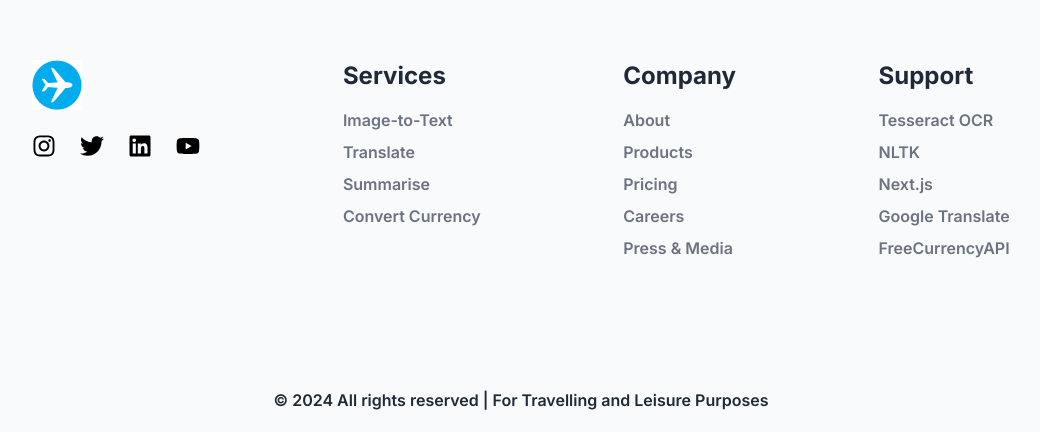
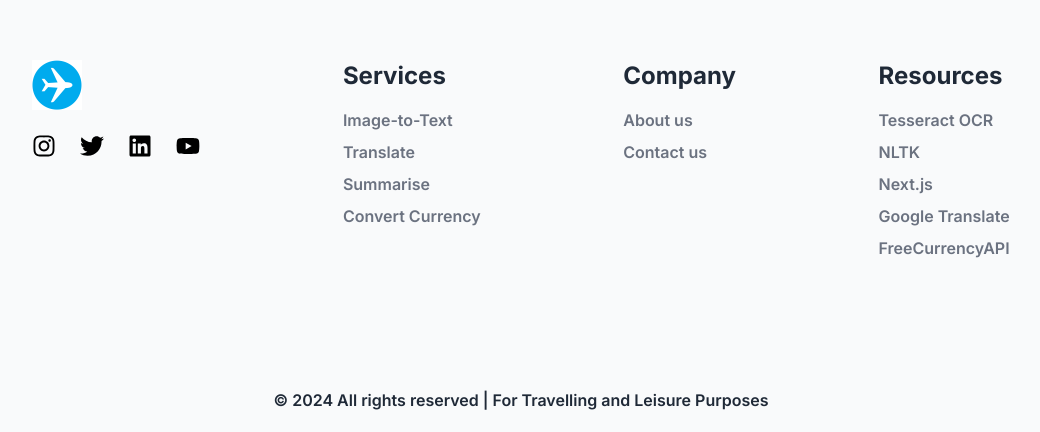
Before and after one commit to louisjoety/travel-toolkit, a Next.js app in the folder frontend/: page /summarize in a window 1280 px wide. Shown: the part 840-1272 px from the top of the page, without its empty margins (119-1159 px from the left). Built offline with nearby package versions, Linux system fonts and the light colour scheme.

Commit message:
add product tags

```diff
--- a/frontend/app/components/Footer.tsx
+++ b/frontend/app/components/Footer.tsx
@@ -72,40 +72,43 @@ function Footer() {
 					<ul>
 						<p className="text-gray-800 font-bold text-2xl pb-4">Company</p>
 						<li className="text-gray-500 text-md pb-2 font-semibold hover:text-blue-600 cursor-pointer">
-							About
+							About us
 						</li>
-						<li className="text-gray-500 text-md pb-2 font-semibold hover:text-blue-600 cursor-pointer">
-							Products
-						</li>
-						<li className="text-gray-500 text-md pb-2 font-semibold hover:text-blue-600 cursor-pointer">
-							Pricing
-						</li>
-						<li className="text-gray-500 text-md pb-2 font-semibold hover:text-blue-600 cursor-pointer">
-							Careers
-						</li>
-						<li className="text-gray-500 text-md pb-2 font-semibold hover:text-blue-600 cursor-pointer">
-							Press & Media
-						</li>
+						<a href="mailto:travelspace@gmail.com">
+                            <li className="text-gray-500 text-md pb-2 font-semibold hover:text-blue-600 cursor-pointer">
+                            Contact us
+                            </li>
+                        </a>
 					</ul>
 				</div>
 				<div className="p-5">
 					<ul>
-						<p className="text-gray-800 font-bold text-2xl pb-4">Support</p>
+						<p className="text-gray-800 font-bold text-2xl pb-4">Resources</p>
+                        <Link href="https://tesseract-ocr.github.io/">
 						<li className="text-gray-500 text-md pb-2 font-semibold hover:text-blue-600 cursor-pointer">
 							Tesseract OCR
 						</li>
+                        </Link>
+                        <Link href="https://www.nltk.org/">
 						<li className="text-gray-500 text-md pb-2 font-semibold hover:text-blue-600 cursor-pointer">
 							NLTK
 						</li>
+                        </Link>
+                        <Link href="https://nextjs.org/">
 						<li className="text-gray-500 text-md pb-2 font-semibold hover:text-blue-600 cursor-pointer">
 							Next.js
 						</li>
+                        </Link>
+                        <Link href="https://translate.google.com/">
 						<li className="text-gray-500 text-md pb-2 font-semibold hover:text-blue-600 cursor-pointer">
 							Google Translate
 						</li>
+                        </Link>
+                        <Link href="https://freecurrencyapi.com/">
 						<li className="text-gray-500 text-md pb-2 font-semibold hover:text-blue-600 cursor-pointer">
 							FreeCurrencyAPI
 						</li>
+                        </Link>
 					</ul>
 				</div>
 			</div>
```
